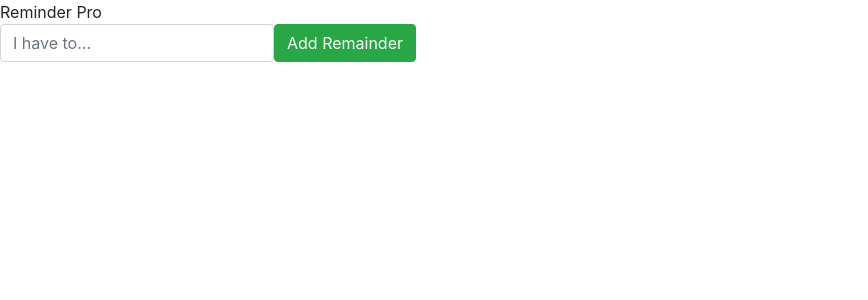
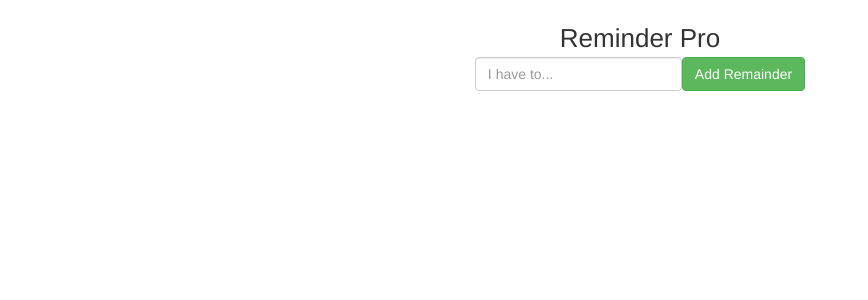
Before and after one commit to eriksonoliveira/Reminder-App, a React (Create React App) app: page / in a window 1280 px wide. Shown: the top 300 px of the page, without its empty margins (0-868 px from the left). Built offline with nearby package versions, Linux system fonts and the light colour scheme.

Commit message:
add some styling

```diff
--- a/public/index.html
+++ b/public/index.html
@@ -20,7 +20,7 @@
       Learn how to configure a non-root public URL by running `npm run build`.
     -->
 
-    <link rel="stylesheet" href="https://stackpath.bootstrapcdn.com/bootstrap/4.1.1/css/bootstrap.min.css" integrity="sha384-WskhaSGFgHYWDcbwN70/dfYBj47jz9qbsMId/iRN3ewGhXQFZCSftd1LZCfmhktB" crossorigin="anonymous">
+    <link rel="stylesheet" href="https://maxcdn.bootstrapcdn.com/bootstrap/3.3.7/css/bootstrap.min.css" integrity="sha384-BVYiiSIFeK1dGmJRAkycuHAHRg32OmUcww7on3RYdg4Va+PmSTsz/K68vbdEjh4u" crossorigin="anonymous">
 
     <title>React App</title>
   </head>
--- /dev/null
+++ b/src/index.css
@@ -0,0 +1,11 @@
+.App {
+  padding-top: 20px;
+  display: flex;
+  flex-direction: column;
+  align-items: center;
+}
+
+.title {
+  text-align: center;
+  font-size: 26px;
+}
--- a/src/index.js
+++ b/src/index.js
@@ -4,6 +4,7 @@
 import { Provider } from "react-redux";
 import { createStore } from 'redux';
 import reducer from './reducers';
+import './index.css';
 
 const store = createStore(reducer);
 
```
